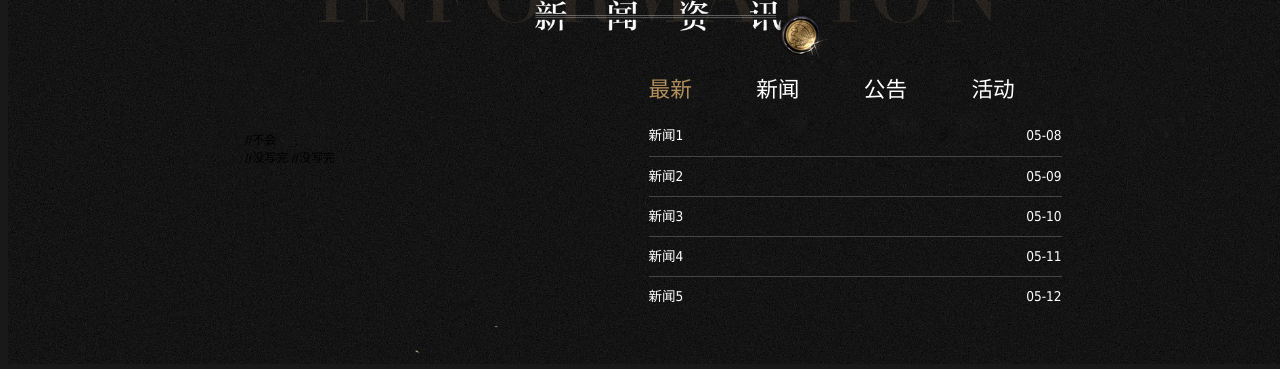
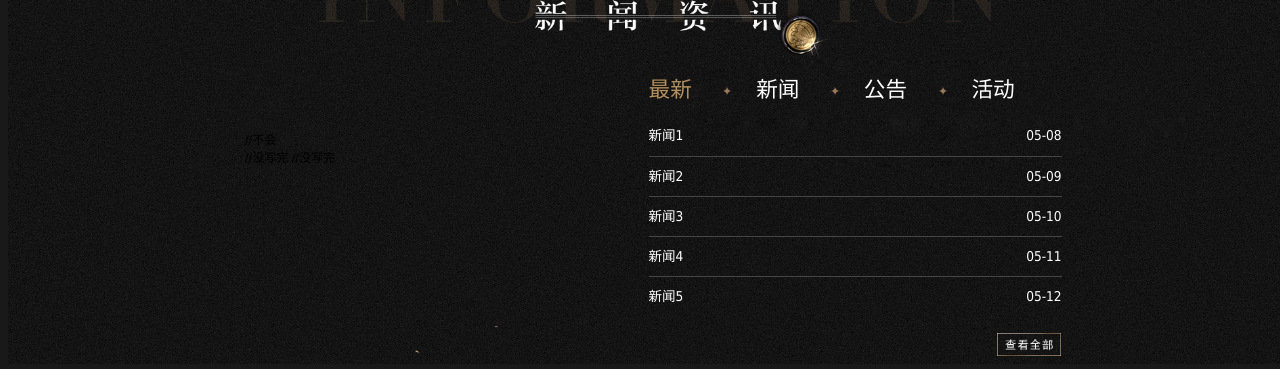
Before and after one commit to kiwilaen/web230512, a plain HTML site: page static/index.html in a window 1280 px wide. Shown: the part 844-1213 px from the top of the page. Drawn offline with Linux system fonts and the light colour scheme.

Commit message:
fix: fix import img path for star

```diff
--- a/static/css/main.css
+++ b/static/css/main.css
@@ -16,7 +16,7 @@
 
 .left_news{ float: left; width: 6.1rem; margin-left: 0.4rem; padding-top: 0.1rem;}
 .news_navs{ width: 100%;}
-.news_navs ul li{ float: left; font-size: 0.32rem; margin-right: 0.35rem; cursor: pointer; color: #ffffff; font-family: fzz; width: 1.24rem; height: 0.6rem; line-height: 0.6rem; background: url("./img/star.png") center right no-repeat; background-size: 0.15rem 0.15rem;}
+.news_navs ul li{ float: left; font-size: 0.32rem; margin-right: 0.35rem; cursor: pointer; color: #ffffff; font-family: fzz; width: 1.24rem; height: 0.6rem; line-height: 0.6rem; background: url("../img/star.png") center right no-repeat; background-size: 0.15rem 0.15rem;}
 .news_navs ul li:last-child{ margin-right: 0px; background: none;}
 .news_navs ul li.active{ color: #b3905d;}
 .news_navs ul li:hover{ color: #b3905d;}
@@ -31,7 +31,7 @@
 .new_con{ display: none; color: #fff;}
 .new_con:first-child{ display: block;}
 .more_news{ width: 100%; padding-top: 0.2rem; text-align: right; }
-.more_news a{ display: block; float: right; width: 0.95rem; height: 0.46rem; background: url("./img/more_btn.png")no-repeat; background-size: 100% auto; text-indent: -9999px; }
+.more_news a{ display: block; float: right; width: 0.95rem; height: 0.46rem; background: url("../img/more_btn.png")no-repeat; background-size: 100% auto; text-indent: -9999px; }
 .gicpnews-status--2 { text-align: center; line-height: 50px;}
 
 
```
